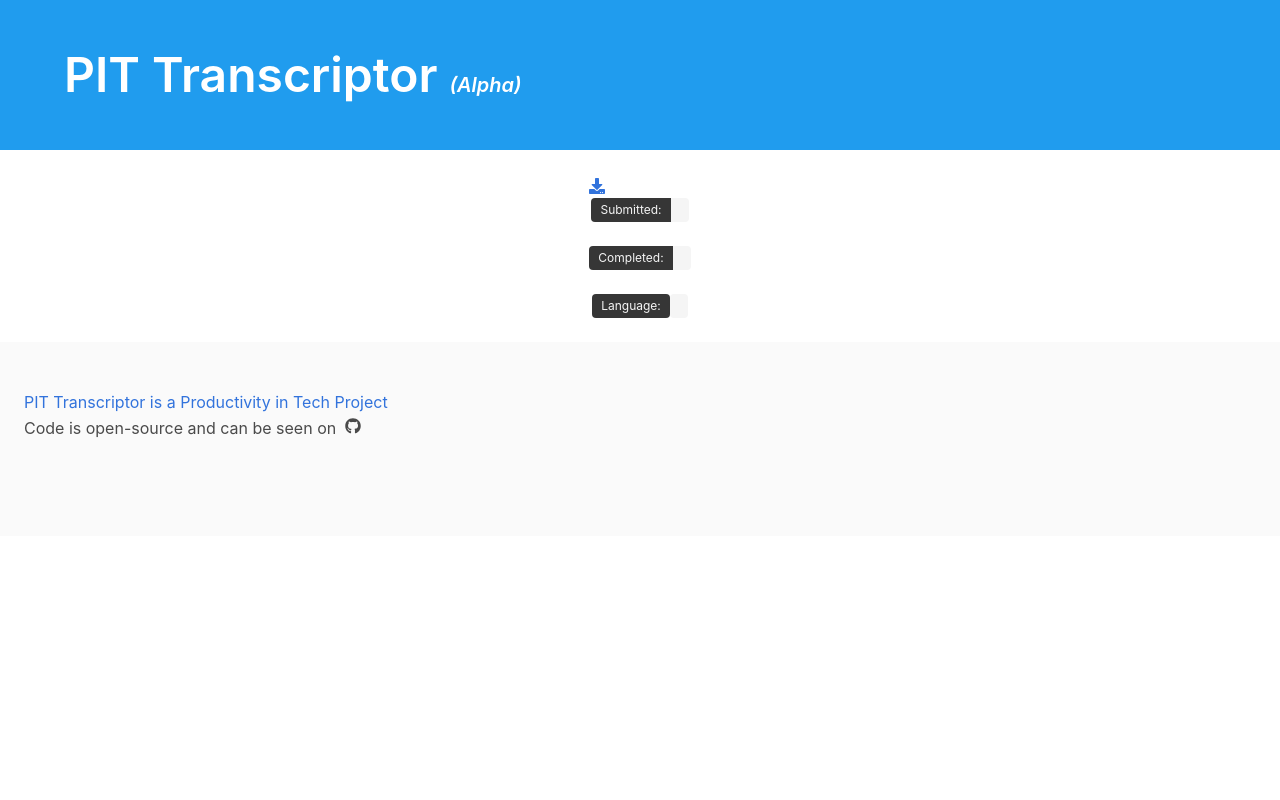
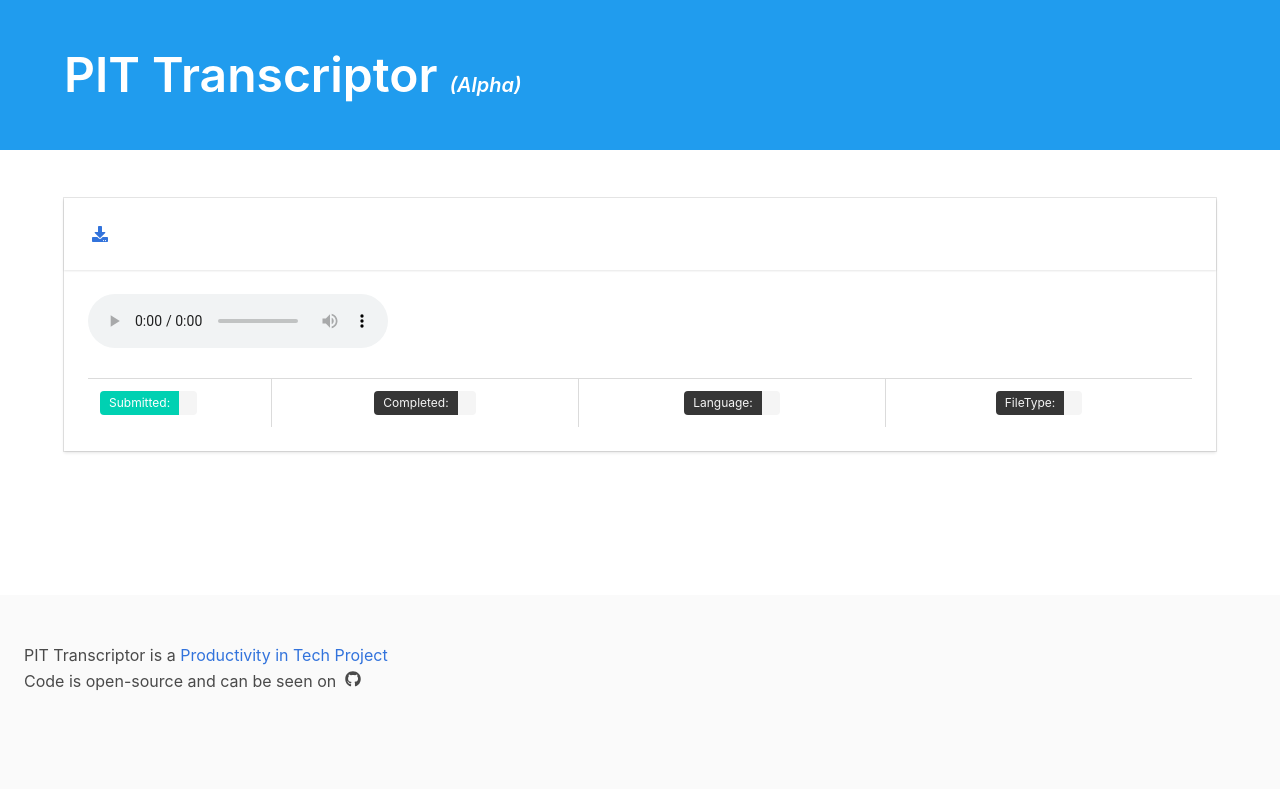
Before and after one commit to productivity-in-tech/pit_transcriptor_amazon, a Python web app: template templates/transcript.html in a window 1280 px wide. Run offline with Jinja, Linux system fonts and the light colour scheme; the template is opened without the code that fills it, so the values that code supplies are empty; some libraries are stand-ins or nearby versions.

Commit message:
transcription page

```diff
--- a/templates/index.html
+++ b/templates/index.html
@@ -146,7 +146,7 @@
 					<span class="tag">{{script['CreationTime']}}</span>
 
 					{% elif script['TranscriptionJobStatus'] == 'COMPLETED' %}
-					<span class="column"><a href="/transcript/{{script['TranscriptionJobName']}}" class="has-text-success">{{script['TranscriptionJobName']}}</a></span>
+					<span class="column"><a href="/transcription/{{script['TranscriptionJobName']}}" class="has-text-success">{{script['TranscriptionJobName']}}</a></span>
 					<div class="tags has-addons">
 						<span class="tag is-success"><i class="fas fa-check"></i></span><span class="tag is-dark">{{script['CompletionTime']}}</span>
 					</div>
--- a/templates/transcript.html
+++ b/templates/transcript.html
@@ -1,20 +1,39 @@
-{% extends 'base.html' %} {% block title %} {{job['TranscriptionJobName']}} - PIT Transcriptor {% endblock %} {% block content%}
+{% extends 'base.html' %} {% block title %} PIT Transcriptor {% endblock %} {% block content%}
 <section class="section">
 	<div class="container">
-		<h1 class="title is-2">
-			{{job['TranscriptionJobName']}}</span>
+		<div class="card">
+			<header class="card-header">
+				<h1 class="card-header-title">
+					{{job['TranscriptionJobName']}}
+					<div class="icon is-large has-text-dark">
+						<a href="{{job['Transcript']['TranscriptFileUri']}}"><i class="fas fa-download"></i></a>
+					</div>
 				</h1>
-		<nav class="level">
-			<span class="level-item icon is-large has-text-dark"><a href="{{job['Transcript']['TranscriptFileUri']}}"><i class="fas fa-download"></i>
-			<div class="level-item tags has-addons">
-				<div class="tag is-dark">
+			</header>
+			<div class="card-content">
+				<div class="media">
+					<div class="media-left">
+						<audio controls>
+							<source src="{{job['Media']['MediaFileUri']}}">Your Browser Does Not Support this Element</source>
+						</audio>
+					</div>
+					<div class="media-right content">
+					  <p id="transcript"></p>
+					</div>
+				</div>
+				<div class="card-footer">
+					<div class="card-footer-item column is-2">
+						<div class="tags has-addons">
+							<div class="tag is-primary">
 								Submitted:
 							</div>
 							<div class="tag">
 								{{job['CreationTime']}}
 							</div>
 						</div>
-			<div class="level-item tags has-addons">
+					</div>
+					<div class="card-footer-item is-2">
+						<div class="tags has-addons">
 							<div class="tag is-dark">
 								Completed:
 							</div>
@@ -22,15 +41,37 @@
 								{{job['CompletionTime']}}
 							</div>
 						</div>
-			<div class="level-item">
+					</div>
+					<div class="card-footer-item is-2">
+						<div class="tags has-addons">
 							<div class="tag is-dark">
 								Language:
 							</div>
 							<div class="tag">
-					{{flag[job['LanguageCode']]}}
+								{{flags[job['LanguageCode']]}}
 							</div>
 						</div>
-		</nav>
+					</div>
+					<div class="card-footer-item is-2">
+						<div class="tags has-addons">
+							<div class="tag is-dark">
+								FileType:
+							</div>
+							<div class="tag">
+								{{job['MediaFormat']}}
+							</div>
+						</div>
+					</div>
+				</div>
+			</div>
+		</div>
+		<div class="section">
+			<div class="container content">
+			</div>
 		</div>
 </section>
+<script>
+  var json={{transcript|safe}};
+  document.query('#transcript')[0]
+</script>
 {% endblock %}
```
Also changed, not shown: run.py (+31 -23 lines), transcriber.py (+10 -9 lines). Lines whose indentation alone changed are shown as unchanged.
